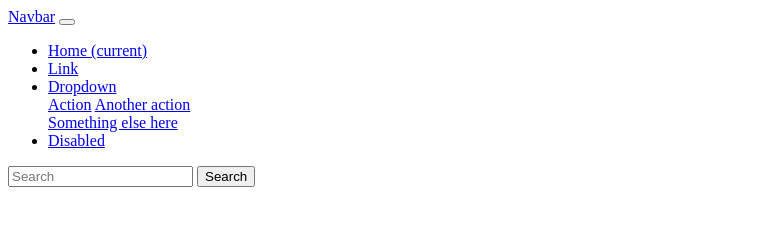
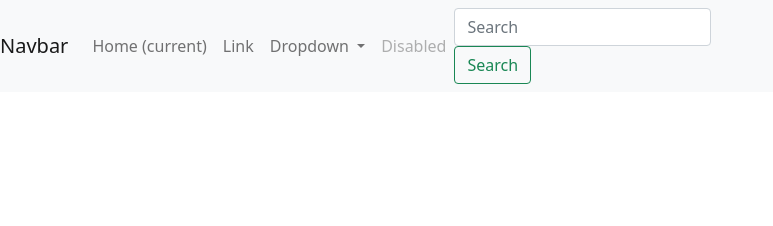
Before and after one commit to rameskris/collabTwo, a plain HTML site: page index.html in a window 1280 px wide. Shown: the whole page, without its empty margins (0-773 px from the left). Drawn offline with nearby package versions, Linux system fonts and the light colour scheme.

Commit message:
navbar fixed by bigbro

```diff
--- a/index.html
+++ b/index.html
@@ -3,7 +3,10 @@
     <meta charset="UTF-8">
     <meta http-equiv="X-UA-Compatible" content="IE=edge">
     <meta name="viewport" content="width=device-width, initial-scale=1.0">
+    <!-- CSS only -->
+<link href="https://cdn.jsdelivr.net/npm/bootstrap@5.1.3/dist/css/bootstrap.min.css" rel="stylesheet" integrity="sha384-1BmE4kWBq78iYhFldvKuhfTAU6auU8tT94WrHftjDbrCEXSU1oBoqyl2QvZ6jIW3" crossorigin="anonymous">
     <title>Document</title>
+
 </head>
 <body>
     <!-- added navabar -->
```
